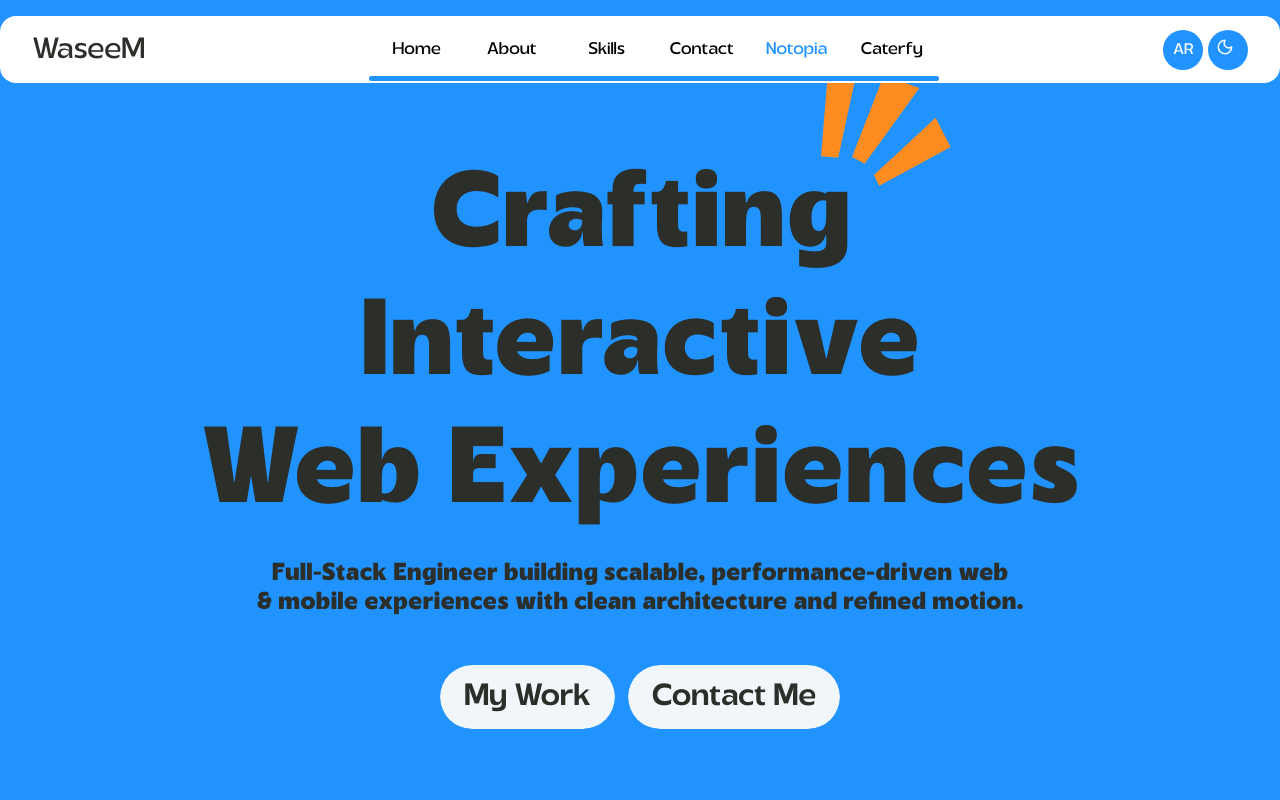
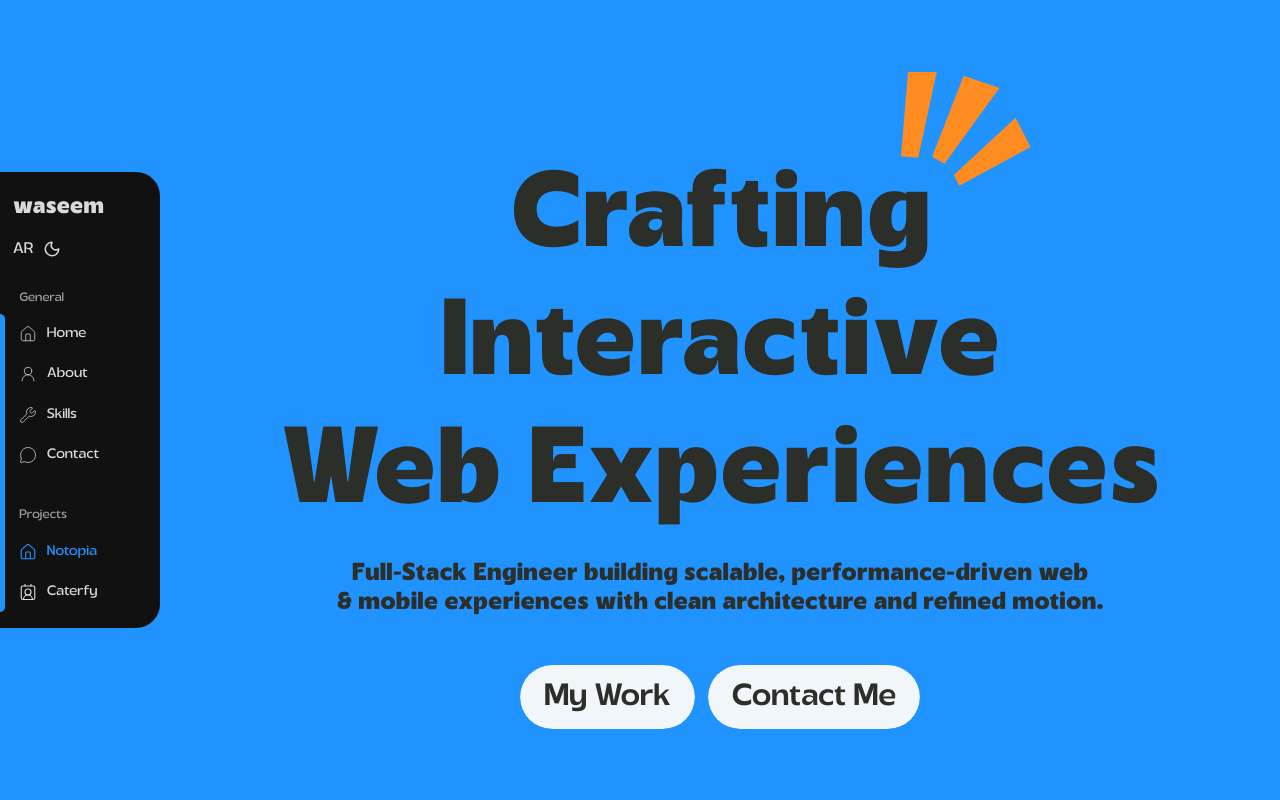
Before and after one commit to WaseeM-Alamad/waseem-portfolio, a Next.js app: page /en in a window 1280 px wide. Shown: the top 800 px of the page. Built offline with nearby package versions, Linux system fonts and the light colour scheme.

Commit message:
return sidebar

```diff
--- a/src/app/[locale]/globals.css
+++ b/src/app/[locale]/globals.css
@@ -9,7 +9,7 @@
 }
 
 :root {
-  --sidebar-width: 0rem;
+  --sidebar-width: 10rem;
   --navbar-height: 4.2rem;
 
   --color-primary: #ff705d;
--- a/src/app/[locale]/layout.tsx
+++ b/src/app/[locale]/layout.tsx
@@ -68,7 +68,6 @@ export default async function RootLayout({
     >
       <body suppressHydrationWarning className={hilmar.variable}>
         <NextIntlClientProvider>
-          {/* <Navbar /> */}
           <SmoothScrollProvider>{children}</SmoothScrollProvider>
         </NextIntlClientProvider>
       </body>
--- a/src/components/Main.tsx
+++ b/src/components/Main.tsx
@@ -11,7 +11,6 @@ import Caterfy from "./projects/Caterfy";
 import useDetectSection from "@/hooks/useDetectSection";
 import gsap from "gsap";
 import { ScrollTrigger } from "gsap/ScrollTrigger";
-import Navbar from "./navbar/Navbar";
 
 gsap.registerPlugin(ScrollTrigger);
 
@@ -95,8 +94,7 @@ const Main = () => {
 
   return (
     <div>
-      {/* <Sidebar currentSection={currentSection} /> */}
-      <Navbar currentSection={currentSection} />
+      <Sidebar currentSection={currentSection} />
       <main ref={mainRef}>
         <div
           ref={shadowRef}
--- a/src/components/navbar/Navbar.tsx
+++ /dev/null
@@ -1,72 +0,0 @@
-"use client";
-
-import React from "react";
-import "@/styles/navbar.css";
-import { useTranslations } from "next-intl";
-import LocaleSwitcher from "../tools/LocaleSwitcher";
-import ThemeToggle from "../tools/ThemeToggle";
-import { projects, sections } from "@/utils/sectionsData";
-import { motion, useScroll, useTransform } from "framer-motion";
-import { useSmoothScroll } from "@/contexts/SmoothScrollContext";
-
-const Navbar = ({ currentSection }: { currentSection: string }) => {
-  const t = useTranslations("sidebar");
-
-  const { scrollYProgress } = useScroll();
-  const { scrollTo } = useSmoothScroll();
-
-  const width = useTransform(scrollYProgress, [0, 1], ["0%", "100%"]);
-
-  const scrollIntoView = (id: string) => {
-    if (id === "home") {
-      scrollTo(0);
-      return;
-    }
-    scrollTo(`#${id}`);
-  };
-
-  const capitalizeInitial = (string: string) => {
-    return string[0].toUpperCase() + string.slice(1);
-  };
-
-  return (
-    <div className="nav-wrapper">
-      <nav>
-        <div className="logo" onClick={() => scrollIntoView("home")}>
-          WaseeM
-        </div>
-        <div className="top-navigation">
-          {sections.map(({ id, Icon }) => (
-            <div key={id} className={currentSection === id ? "selected" : ""}>
-              <button
-                aria-label={t(id)}
-                className="top-btn"
-                onClick={() => scrollIntoView(id)}
-              />
-            </div>
-          ))}
-          {projects.map(({ id }) => (
-            <div key={id} className={currentSection === id ? "selected" : ""}>
-              <button
-                aria-label={capitalizeInitial(id)}
-                className="top-btn"
-                onClick={() => scrollIntoView(id)}
-              />
-            </div>
-          ))}
-          <motion.div style={{ width: width }} className="slider" />
-        </div>
-        <div className="top-settings">
-          <div className="top-util">
-            <LocaleSwitcher />
-          </div>
-          <div className="top-util">
-            <ThemeToggle />
-          </div>
-        </div>
-      </nav>
-    </div>
-  );
-};
-
-export default Navbar;
--- a/src/styles/navbar.css
+++ /dev/null
@@ -1,127 +0,0 @@
-.nav-wrapper {
-  top: 1rem;
-  position: fixed;
-  width: 100%;
-  z-index: 100;
-  overflow: hidden;
-}
-
-nav {
-  margin: 0 auto;
-  padding: 0 2rem;
-  display: flex;
-  align-items: center;
-  justify-content: space-between;
-  max-width: 82rem;
-  height: var(--navbar-height);
-  box-sizing: border-box;
-  width: 100%;
-  background-color: #fff;
-  border-radius: 1rem;
-  transition:
-    background-color 0.3s,
-    color 0.3s;
-}
-
-nav > * {
-  flex-shrink: 0;
-}
-
-.logo {
-  font-size: 1.9rem;
-  color: var(--color-text-primary);
-  cursor: pointer;
-}
-
-.top-navigation {
-  position: relative;
-  display: flex;
-  padding: 0.5rem 0;
-  box-sizing: border-box;
-}
-
-.top-btn {
-  position: relative;
-  display: flex;
-  align-items: center;
-  justify-content: center;
-  gap: 0.4rem;
-  font-size: 1.1rem;
-  width: 95px;
-  height: 50px;
-  border: none;
-  background-color: transparent;
-  cursor: pointer;
-  padding: 0.2rem 0;
-  transition: color 0.3s ease;
-}
-
-.top-btn::before {
-  content: attr(aria-label);
-  display: flex;
-  align-items: center;
-  justify-content: center;
-  position: absolute;
-  z-index: 1;
-  width: 100%;
-  height: 100%;
-}
-
-.top-btn::after {
-  content: "";
-  background-color: var(--color-primary);
-  width: 100%;
-  height: 100%;
-  border-radius: 2rem;
-  transform: scale(0.7);
-  opacity: 0;
-  will-change: transform;
-  transition: transform 0.25s cubic-bezier(0.41, 0.1, 0.13, 1), opacity 0.15s ease;
-}
-
-.top-btn:hover::after {
-  opacity: .07;
-  transform: scale(1);
-}
-
-.slider {
-  position: absolute;
-  bottom: 0.1rem;
-  height: 0.3rem;
-  border-radius: 2rem;
-  background-color: var(--color-primary);
-  transition:
-    background-color 0.5s ease,
-    color 0.5s ease;
-}
-
-.selected .top-btn   {
-  color: var(--color-primary);
-  /* border-color: var(--color-primary); */
-  /* padding-inline-start: 1rem; */
-  /* margin-inline-start: 0.3rem; */
-}
-
-.top-settings {
-  display: flex;
-  gap: 0.3rem;
-}
-
-.top-settings >* {
-  flex-shrink: 0;
-}
-
-.top-util {
-  display: flex;
-  justify-content: center;
-  align-items: center;
-  color: #fff;
-  border-radius: 50%;
-  width: 1.5rem;
-  height: 1.5rem;
-  background-color: var(--color-primary);
-  padding: .5rem;
-  transition-duration: 0.5s;
-  transition-timing-function: ease;
-  transition-property: color, background-color;
-}
```
